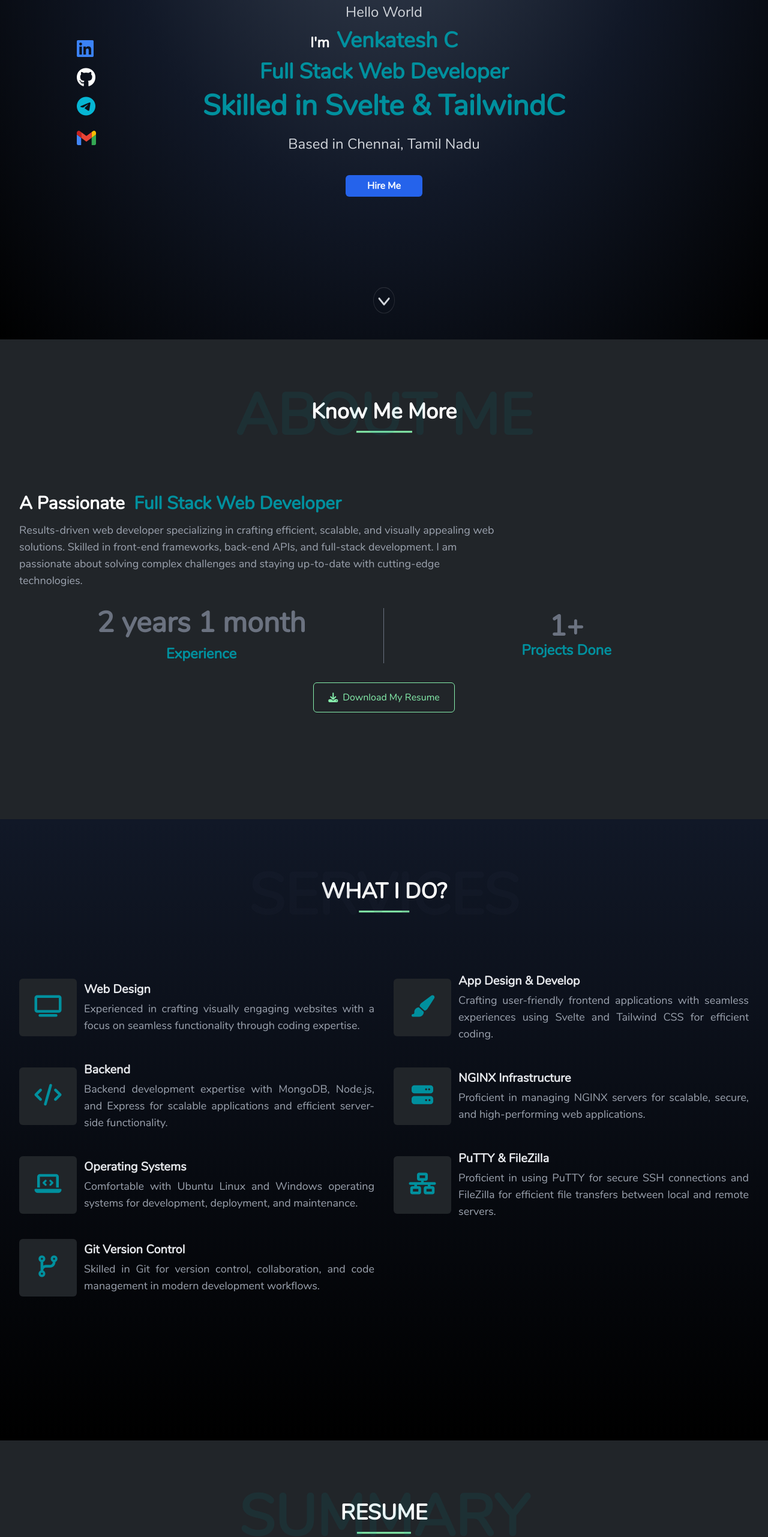
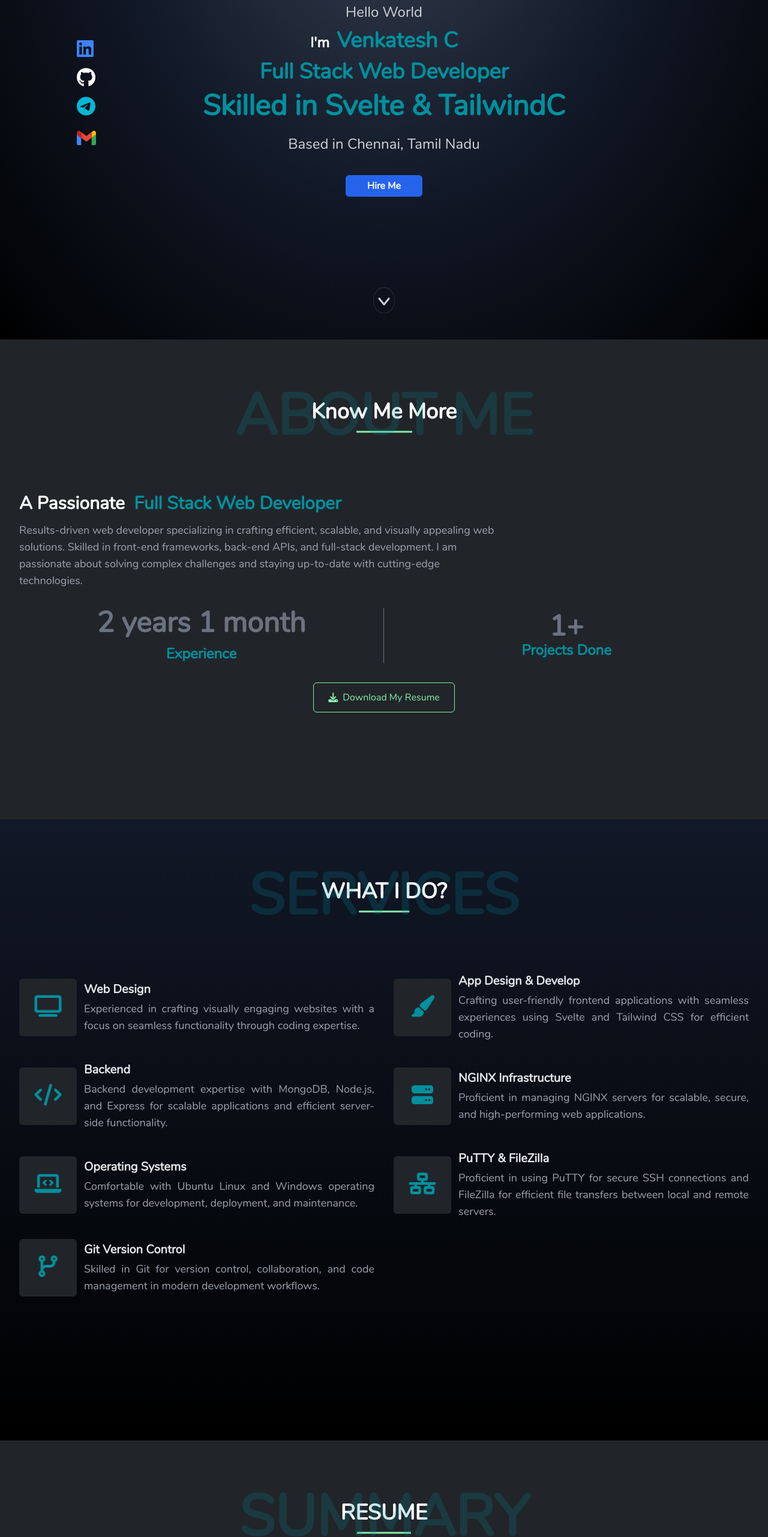
Before and after one commit to venky-123-debug/My_Portfolio, a Svelte app: page / in a window 1280 px wide. Shown: the part 234-2797 px from the top of the page at 60% size. Built offline with nearby package versions, Linux system fonts and the light colour scheme.

Commit message:
each page overlay text opacity added

```diff
--- a/src/pages/about/index.svelte
+++ b/src/pages/about/index.svelte
@@ -11,7 +11,7 @@
 <div class="flex flex-col m-auto bg-aboutBg w-screen min-h-screen overflow-hidden p-8">
   <div class="relative top-12 mx-auto h-32">
     <div class="relative text-center">
-      <span class="text-8xl opacity-10 color font-bold relative z-10">ABOUT ME</span>
+      <span class="text-8xl opacity-20 color font-bold relative z-10">ABOUT ME</span>
       <div class="absolute w-3/4 mx-auto text-white text-4xl font-bold top-1/2 left-1/2 transform -translate-x-1/2 -translate-y-1/2">
         Know Me More
         <div class="border mt-3 border-green-300 border-b-2 w-1/4 mx-auto" />
--- a/src/pages/contact/index.svelte
+++ b/src/pages/contact/index.svelte
@@ -18,7 +18,7 @@ let textarea
   <div class="relative isolate pb-24">
     <div class="relative top-12 mx-auto h-32">
       <div class="relative text-center">
-        <span class="text-8xl opacity-10 color font-bold relative z-10">CONTACT</span>
+        <span class="text-8xl opacity-20 color font-bold relative z-10">CONTACT</span>
         <div class="absolute w-3/4 mx-auto text-white text-4xl font-bold top-1/2 left-1/2 transform -translate-x-1/2 -translate-y-1/2">
           Get In Touch
           <div class="border mt-3 border-green-300 border-b-2 w-1/4 mx-auto" />
--- a/src/pages/summaryPage/components/experince.svelte
+++ b/src/pages/summaryPage/components/experince.svelte
@@ -31,7 +31,7 @@
 <div class="relative pl-8 sm:pl-32 py-2 group">
   <div class="font-caveat font-bold text-2xl color mb-1 sm:mb-0">{item.role}</div>
   <div
-    class="flex flex-col sm:flex-row items-start mb-1 group-last:before:hidden before:absolute before:left-2 sm:before:left-0 before:h-full before:px-px before:bg-slate-500 sm:before:ml-[6.5rem] sm:before:-mt-[14px] before:self-start before:-translate-x-1/2 before:translate-y-3 after:absolute after:left-2 sm:after:left-0 after:w-2 after:h-2 after:bg-primaryGreen after:border-4 after:box-content after:border-color after:rounded-full sm:after:ml-[6.5rem] after:-translate-x-1/2 after:-translate-y-[1.375rem]"
+    class="flex flex-col sm:flex-row items-start mb-1 group-last:before:hidden before:absolute before:left-2 sm:before:left-0 before:h-full before:px-px before:bg-slate-500 sm:before:ml-[6.5rem] sm:before:-mt-[14px] before:self-start before:-translate-x-1/2 before:translate-y-3 after:absolute after:left-2 sm:after:left-0 after:w-2 after:h-2 after:color after:border-4 after:box-content after:border-color after:rounded-full sm:after:ml-[6.5rem] after:-translate-x-1/2 after:-translate-y-[1.375rem]"
   >
     <div class="text-xl text-green-300">{item.company}</div>
   </div>
--- a/src/pages/summaryPage/index.svelte
+++ b/src/pages/summaryPage/index.svelte
@@ -17,7 +17,7 @@
 <div class="flex flex-col m-auto bg-aboutBg w-screen min-h-screen pb-60 overflow-hidden p-8">
   <div class="relative top-12 mx-auto h-32">
     <div class="relative text-center">
-      <span class="text-8xl opacity-10 color font-bold relative z-10">SUMMARY</span>
+      <span class="text-8xl opacity-20 color font-bold relative z-10">SUMMARY</span>
       <div class="absolute w-3/4 mx-auto text-white text-4xl font-bold top-1/2 left-1/2 transform -translate-x-1/2 -translate-y-1/2">
         RESUME
         <div class="border mt-3 border-green-300 border-b-2 w-1/4 mx-auto" />
--- a/src/pages/whatIDo/index.svelte
+++ b/src/pages/whatIDo/index.svelte
@@ -44,7 +44,7 @@
   <!-- Header Section -->
   <div class="relative top-12 mx-auto h-32">
     <div class="relative text-center">
-      <span class="text-8xl opacity-10 text-gray-700 font-bold relative z-10">SERVICES</span>
+      <span class="text-8xl opacity-20 color font-bold relative z-10">SERVICES</span>
       <div class="absolute w-3/4 mx-auto text-white text-4xl font-bold top-1/2 left-1/2 transform -translate-x-1/2 -translate-y-1/2">
         WHAT I DO?
         <div class="border mt-3 border-green-300 border-b-2 w-1/4 mx-auto"></div>
```
